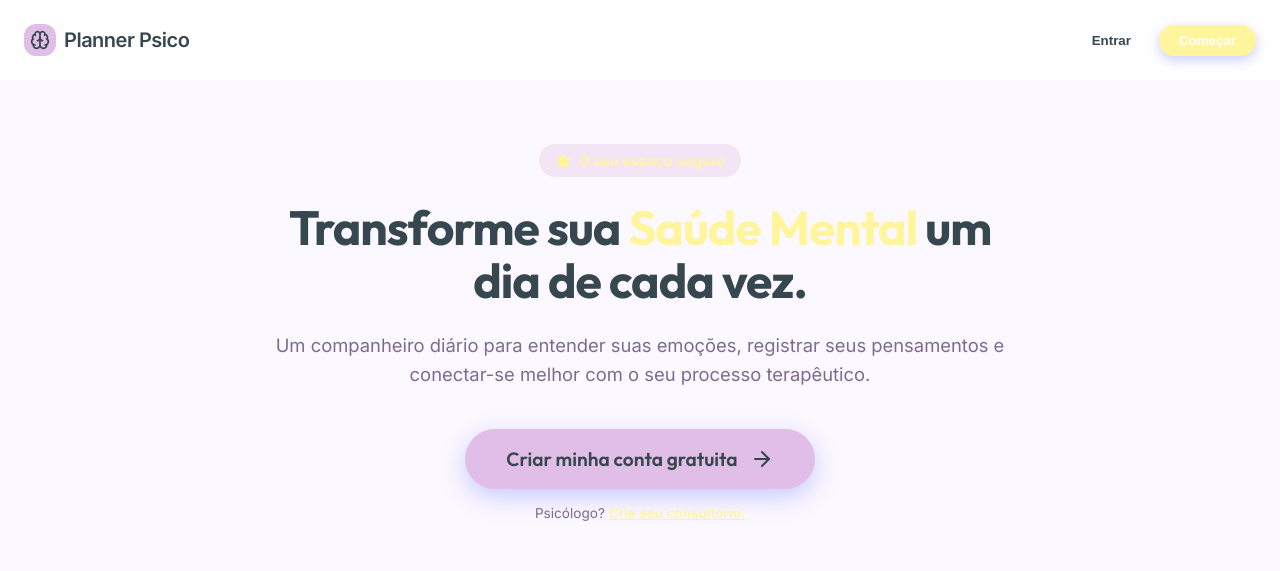
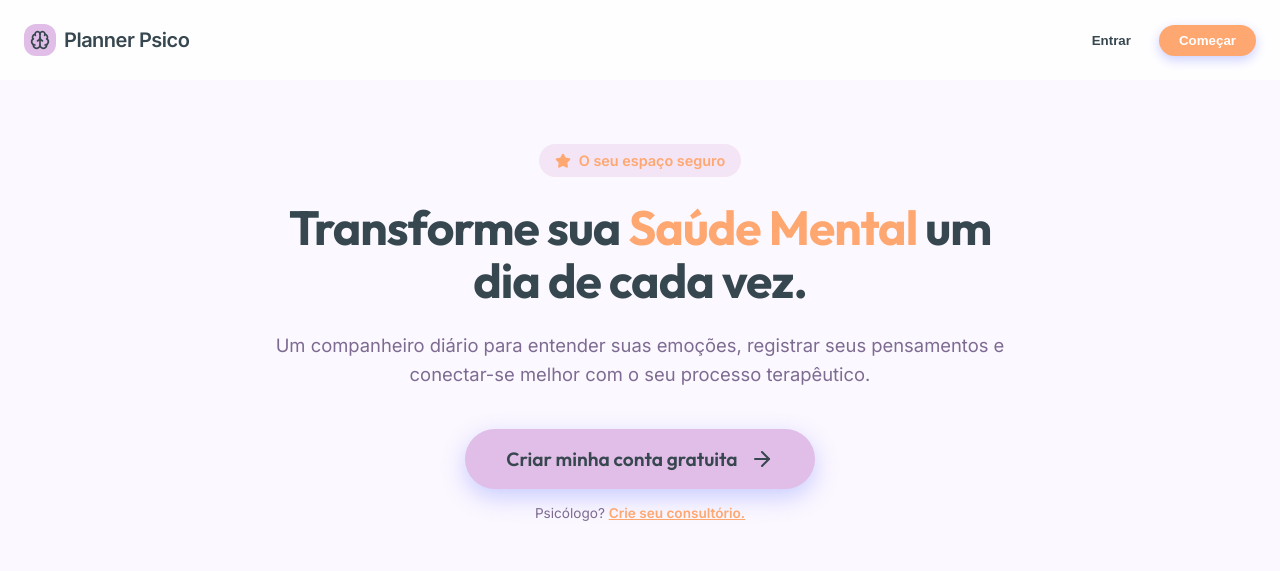
Before and after one commit to taiqs/planner-frontend, a React (Vite) app: page / in a window 1280 px wide. Shown: the top 571 px of the page. Built offline with nearby package versions, Linux system fonts and the light colour scheme.

Commit message:
style: soften action color

```diff
--- a/src/index.css
+++ b/src/index.css
@@ -12,8 +12,8 @@
   --co-accent: #E1BEE7;
   /* Roxo claro para destaques e botões */
   --co-accent-hover: #CE93D8;
-  --co-action: #FFF59D;
-  /* Amarelo suave para ações secundárias */
+  --co-action: #FFA770;
+  /* Soft, warm peach/coral for primary actions */
   --co-danger: #FFCDD2;
   --co-danger-text: #D32F2F;
 }
```
